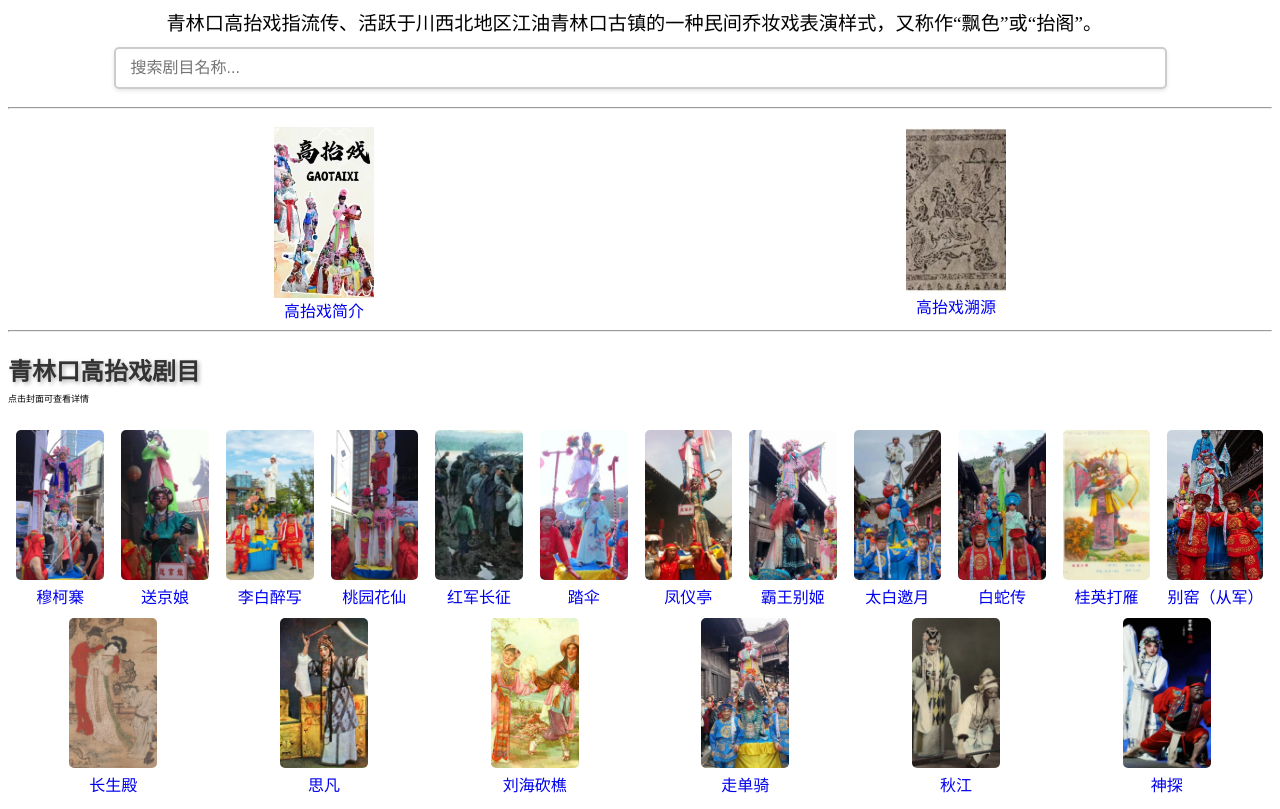
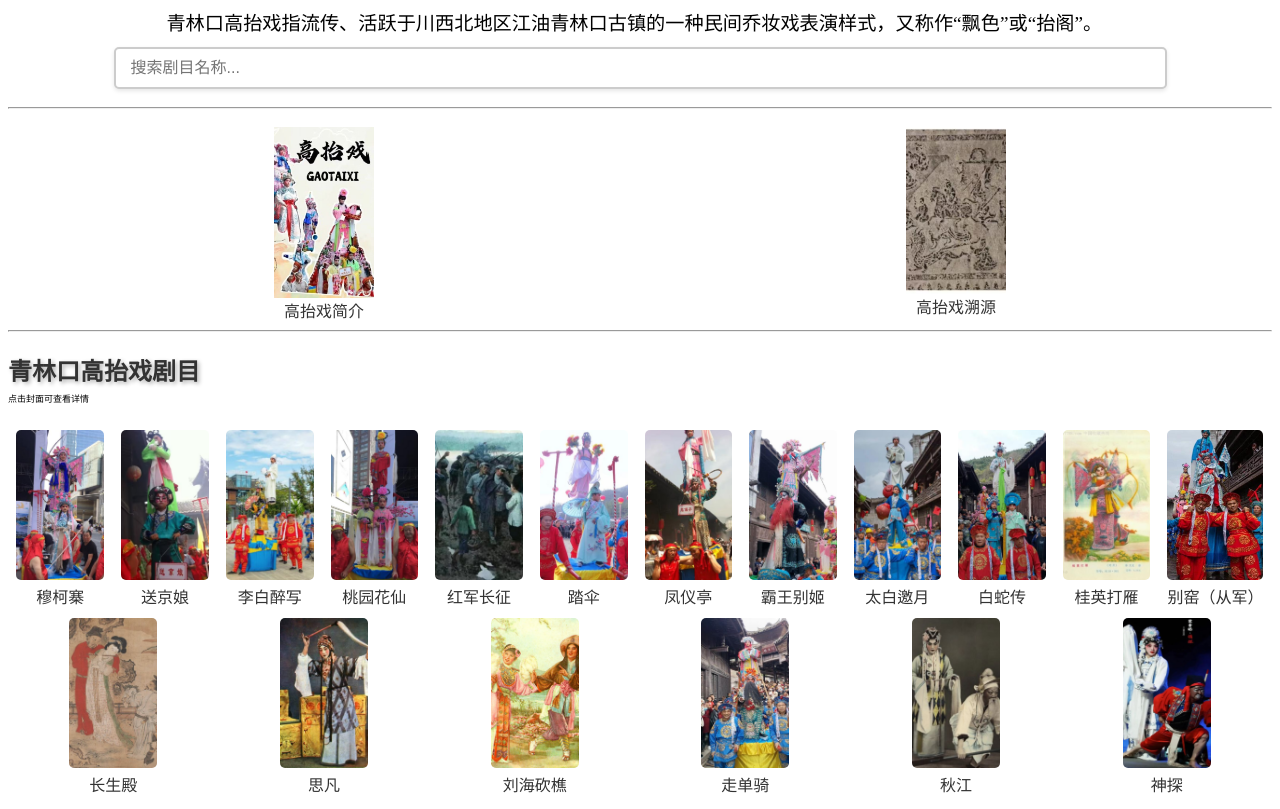
Before and after one commit to Zemelee/cjy, a plain HTML site: page index.html in a window 1280 px wide. Shown: the part 64-873 px from the top of the page. Drawn offline with Linux system fonts and the light colour scheme.

Commit message:
style(index): 更新导航链接样式

```diff
--- a/index.html
+++ b/index.html
@@ -8,18 +8,18 @@
     <style>
         .link-container {
             text-align: center;
-            /* margin: 10px; */
             display: flex;
         }
 
         .styled-link {
             text-decoration: none;
             border-radius: 5px;
-            transition: background-color 0.3s ease;
+            transition: color 0.3s ease;
+            color: #333;
         }
 
         .styled-link:hover {
-            background-color: #0056b3;
+            color: #ff4d4d;
         }
 
         .nav {
@@ -155,7 +155,7 @@
     nav.forEach(item => {
         let a = document.createElement('a');
         a.href = `./${item.index}.html`;
-        a.className = 'drama-item-link';
+        a.className = 'styled-link drama-item-link';
         a.style.textDecoration = 'none';
         let div_outer = document.createElement('div');
         div_outer.className = 'drama-item';
```
